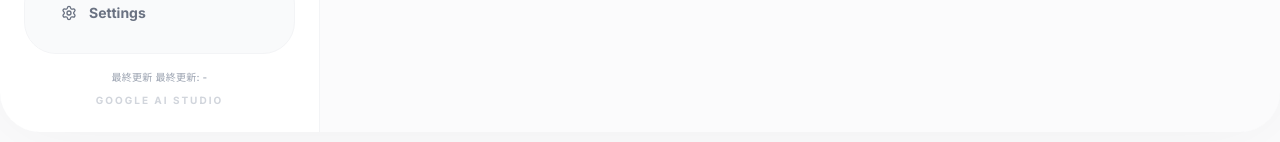
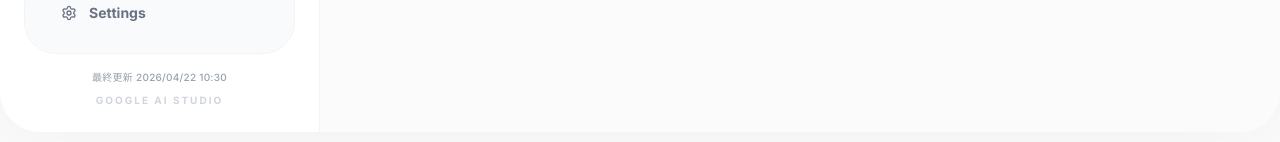
Before and after one commit to yanagi-jabee-28/StockLog, a React (Vite) app: page / in a window 1280 px wide. Shown: the part 644-786 px from the top of the page. Built offline with nearby package versions, Linux system fonts and the light colour scheme.

Commit message:
feat: 最終更新日時を定数として追加し、表示を更新

```diff
--- a/src/App.tsx
+++ b/src/App.tsx
@@ -19,7 +19,7 @@ import { AddItemModal } from './components/AddItemModal';
 import { SettingsModal } from './components/SettingsModal';
 import { InventoryItem, ActivityType } from './types';
 import { useModalNavigation } from './hooks/useModalNavigation';
-import { ACTIVITY_META, CATEGORY_IDS } from './constants';
+import { ACTIVITY_META, APP_LAST_UPDATED, CATEGORY_IDS } from './constants';
 import { compareByExpiryThenName } from './lib/alerts';
 
 const ACTIVITY_ICONS: Record<ActivityType, LucideIcon> = {
@@ -61,8 +61,7 @@ export default function App() {
     deleteActivity,
     updateActivity,
     clearActivities,
-    reloadData,
-    updatedAt
+    reloadData
   } = useInventory();
 
   const [activeCategoryId, setActiveCategoryId] = useState(categories[0]?.id || CATEGORY_IDS.fresh);
@@ -208,20 +207,6 @@ export default function App() {
     };
   };
 
-  const formatUpdatedAt = (value: string | null) => {
-    if (!value) return '最終更新: -';
-
-    const date = new Date(value);
-    if (Number.isNaN(date.getTime())) return '最終更新: -';
-
-    return new Intl.DateTimeFormat('ja-JP', {
-      month: 'numeric',
-      day: 'numeric',
-      hour: '2-digit',
-      minute: '2-digit',
-    }).format(date).replace(/\//g, '/');
-  };
-
   return (
     <div className="flex flex-col md:flex-row h-screen bg-[#f8f9fa] text-gray-900 overflow-hidden font-sans xl:max-w-[1400px] xl:mx-auto xl:shadow-[0_0_80px_rgba(0,0,0,0.05)] xl:my-6 xl:h-[calc(100vh-3rem)] xl:rounded-[2.5rem] border-gray-100">
 
@@ -287,7 +272,7 @@ export default function App() {
 
           <div className="flex flex-col items-center gap-2">
             <p className="text-[10px] font-medium text-gray-400 tracking-wide">
-              最終更新 {formatUpdatedAt(updatedAt)}
+              最終更新 {APP_LAST_UPDATED}
             </p>
             <a
               href="https://ai.studio/apps/cf93f8bf-7fd1-41ca-9a7c-e8395e8891e8"
@@ -318,7 +303,7 @@ export default function App() {
         </div>
 
         <p className="mb-4 text-[10px] font-medium text-gray-400 tracking-wide">
-          最終更新 {formatUpdatedAt(updatedAt)}
+          最終更新 {APP_LAST_UPDATED}
         </p>
 
         <div className="flex overflow-x-auto hide-scrollbar gap-2 -mx-6 px-6 pb-2">
--- a/src/constants.ts
+++ b/src/constants.ts
@@ -33,6 +33,8 @@ export const DEFAULT_CATEGORIES: Category[] = [
   { id: CATEGORY_IDS.healthcare, name: '医療・ヘルスケア' },
   { id: CATEGORY_IDS.hobby, name: '趣味・探求' },
 ];
+
+export const APP_LAST_UPDATED = '2026/04/22 10:30';
 
 export const EXPIRY_CATEGORY_IDS = [
   CATEGORY_IDS.fresh,
--- a/src/hooks/useInventory.ts
+++ b/src/hooks/useInventory.ts
@@ -50,24 +50,20 @@ export function useInventory() {
   const [items, setItemsState] = useState<InventoryItem[]>([]);
   const [categories, setCategoriesState] = useState<Category[]>([]);
   const [activities, setActivitiesState] = useState<ActivityEntry[]>([]);
-  const [updatedAt, setUpdatedAt] = useState<string | null>(null);
 
   useEffect(() => {
     setItemsState(storage.getItems().map(withPriceMetadata));
     setCategoriesState(storage.getCategories());
     setActivitiesState(storage.getActivities());
-    setUpdatedAt(storage.getUpdatedAt());
   }, []);
 
   const saveItems = useCallback((newItems: InventoryItem[]) => {
     setItemsState(newItems);
     storage.setItems(newItems);
-    setUpdatedAt(storage.getUpdatedAt());
   }, []);
 
   const refreshActivities = useCallback(() => {
     setActivitiesState(storage.getActivities());
-    setUpdatedAt(storage.getUpdatedAt());
   }, []);
 
   const addItem = useCallback((item: Omit<InventoryItem, 'id' | 'createdAt'>) => {
@@ -295,7 +291,6 @@ export function useInventory() {
     setItemsState(storage.getItems().map(withPriceMetadata));
     setCategoriesState(storage.getCategories());
     setActivitiesState(storage.getActivities());
-    setUpdatedAt(storage.getUpdatedAt());
   }, []);
 
   return {
@@ -315,7 +310,5 @@ export function useInventory() {
     updateActivity,
     clearActivities,
     reloadData
-    ,
-    updatedAt
   };
 }
```
Also changed, not shown: 1 other file (tests, documents, lock files or other folders).
